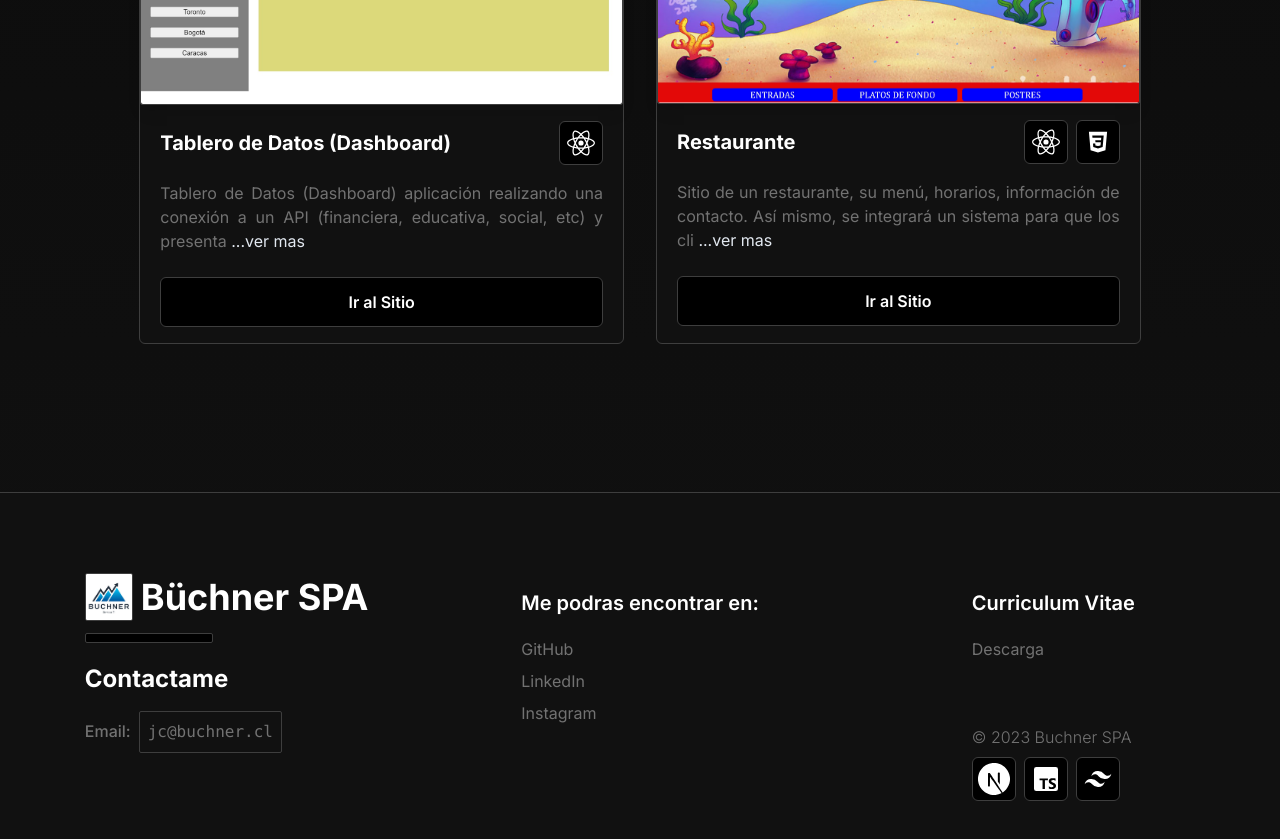
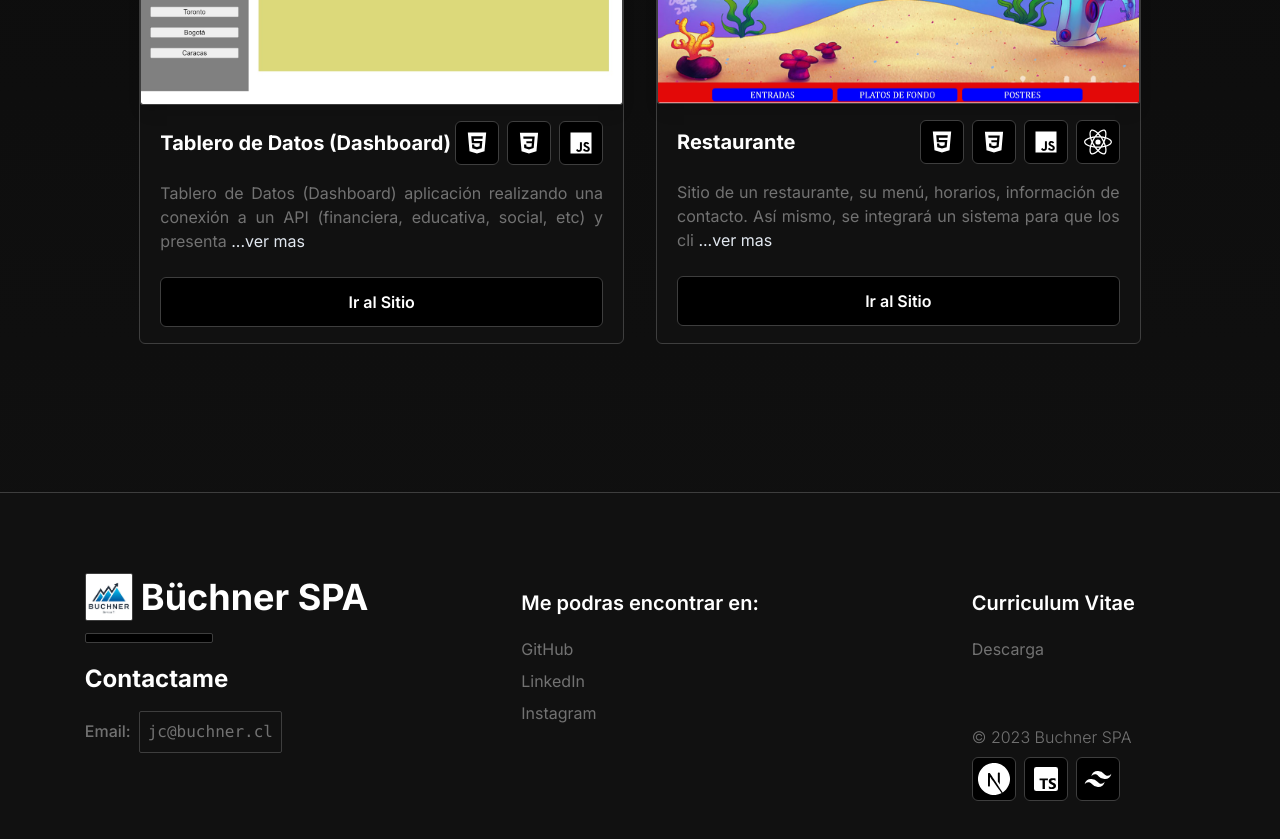
Before and after one commit to jcbuchner/portafolio, a Next.js app: page / in a window 1280 px wide. Shown: the part 3380-4219 px from the top of the page. Built offline with nearby package versions, Linux system fonts and the light colour scheme.

Commit message:
cambio-3

```diff
--- a/components/projects/ProjectLists.tsx
+++ b/components/projects/ProjectLists.tsx
@@ -98,8 +98,18 @@ export const ProjectLists = () => {
       img: "/project/proyecto3.jpg",
       stacks: [
         {
-          name: "React.js",
-          logo: <SiReact className="text-white w-7 h-7" />,
+          name: "HTML5",
+          logo: <BiLogoHtml5 className="text-white w-7 h-7" />,
+        },
+
+        {
+          name: "CSS3",
+          logo: <BiLogoCss3 className="text-white w-7 h-7" />,
+        },
+
+        {
+          name: "JavaScript",
+          logo: <BiLogoJavascript className="text-white w-7 h-7" />,
         },
 
       ],
@@ -112,13 +122,24 @@ export const ProjectLists = () => {
       link: "https://fondo-de-bikini.netlify.app/",
       img: "/project/proyecto4.jpg",
       stacks: [
+
+
         {
-          name: "React.js",
-          logo: <SiReact className="text-white w-7 h-7" />,
+          name: "HTML5",
+          logo: <BiLogoHtml5 className="text-white w-7 h-7" />,
         },
         {
           name: "CSS3",
           logo: <BiLogoCss3 className="text-white w-7 h-7" />,
+        },
+
+        {
+          name: "JavaScript",
+          logo: <BiLogoJavascript className="text-white w-7 h-7" />,
+        },
+        {
+          name: "React.js",
+          logo: <SiReact className="text-white w-7 h-7" />,
         },
       ],
     },
```
